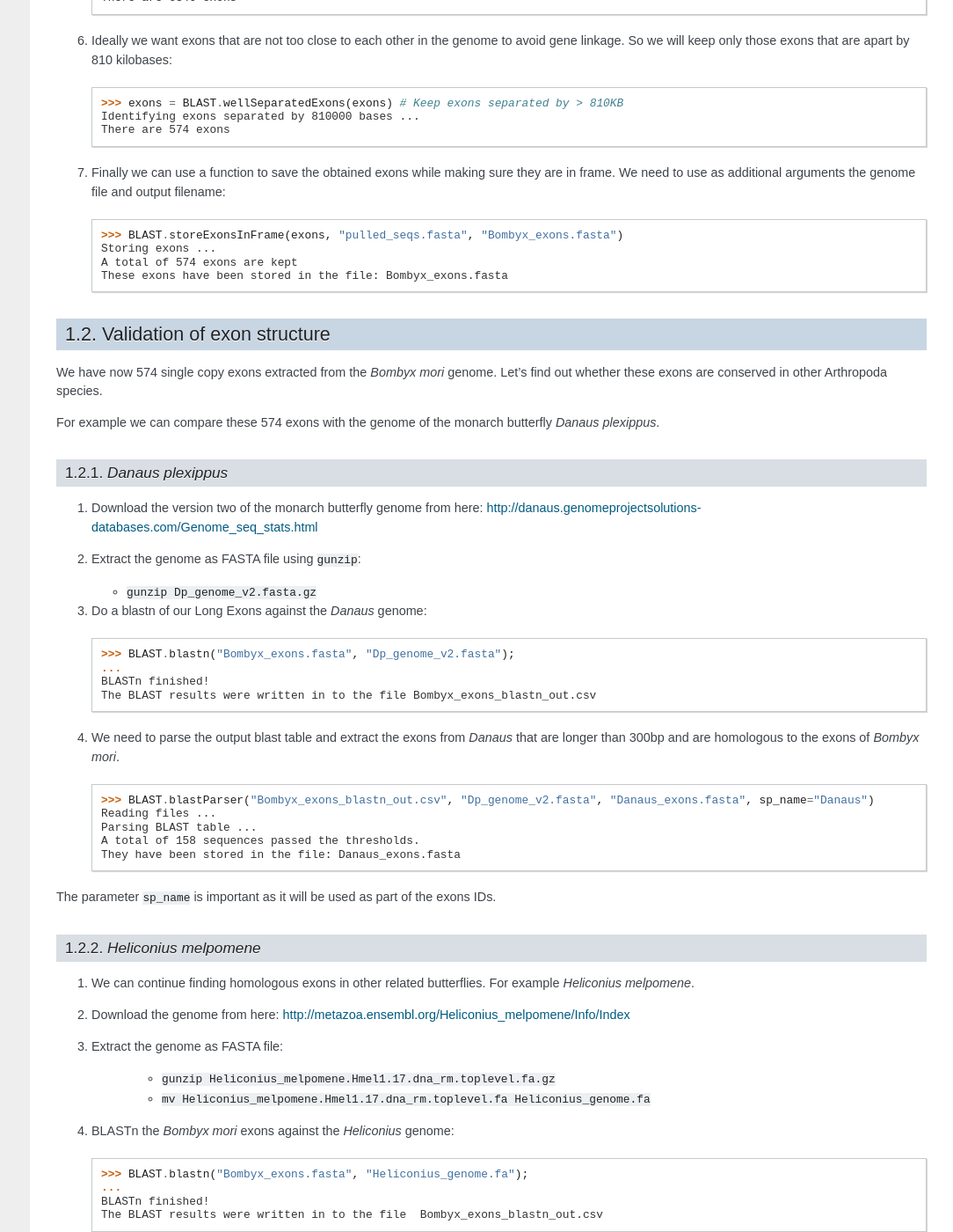
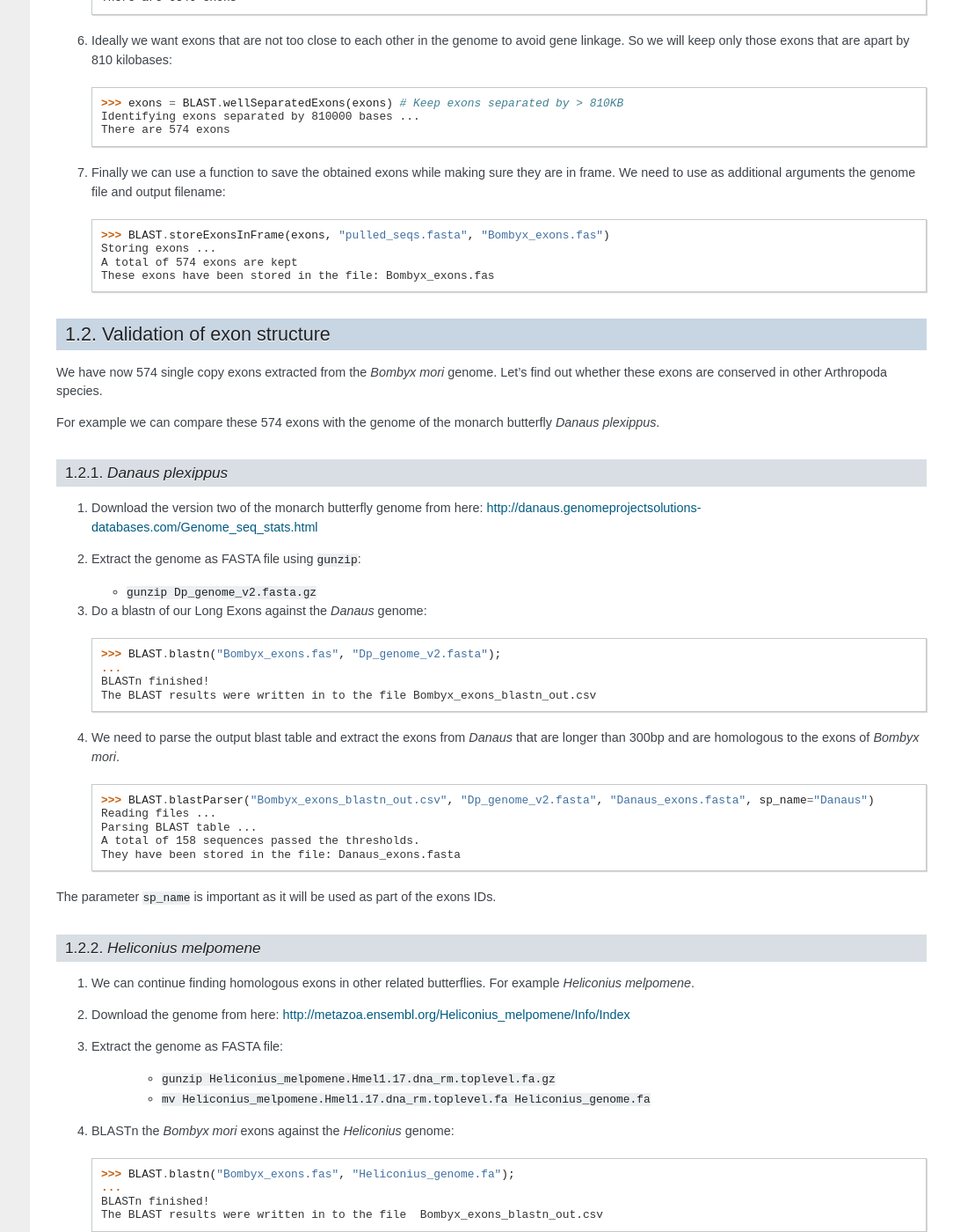
Before and after one commit to carlosp420/PyPhyloGenomics, a Jekyll site: the page getting-started.html, which Jekyll copies as it is, in a window 1280 px wide and 1400 px high, scrolled down 2337 px. Shown: the whole window at 88% size, without its empty margins (196-1280 px from the left). Built offline with Jekyll 4.4.1, drawn with Linux system fonts in a browser that asks for light colours; some of the changed text lies outside the part shown.

Commit message:
Bombyx_exons has ``fas`` extension

```diff
--- a/getting-started.html
+++ b/getting-started.html
@@ -195,10 +195,10 @@ in order to get exon sizes:</p>
 </div>
 </li>
 <li><p class="first">Finally we can use a function to save the obtained exons while making sure they are in frame. We need to use as additional arguments the genome file and output filename:</p>
-<div class="highlight-python"><div class="highlight"><pre><span class="gp">&gt;&gt;&gt; </span><span class="n">BLAST</span><span class="o">.</span><span class="n">storeExonsInFrame</span><span class="p">(</span><span class="n">exons</span><span class="p">,</span> <span class="s">&quot;pulled_seqs.fasta&quot;</span><span class="p">,</span> <span class="s">&quot;Bombyx_exons.fasta&quot;</span><span class="p">)</span>
+<div class="highlight-python"><div class="highlight"><pre><span class="gp">&gt;&gt;&gt; </span><span class="n">BLAST</span><span class="o">.</span><span class="n">storeExonsInFrame</span><span class="p">(</span><span class="n">exons</span><span class="p">,</span> <span class="s">&quot;pulled_seqs.fasta&quot;</span><span class="p">,</span> <span class="s">&quot;Bombyx_exons.fas&quot;</span><span class="p">)</span>
 <span class="go">Storing exons ...</span>
 <span class="go">A total of 574 exons are kept</span>
-<span class="go">These exons have been stored in the file: Bombyx_exons.fasta</span>
+<span class="go">These exons have been stored in the file: Bombyx_exons.fas</span>
 </pre></div>
 </div>
 </li>
@@ -221,7 +221,7 @@ out whether these exons are conserved in other Arthropoda species.</p>
 </ul>
 </li>
 <li><p class="first">Do a blastn of our Long Exons against the <em>Danaus</em> genome:</p>
-<div class="highlight-python"><div class="highlight"><pre><span class="gp">&gt;&gt;&gt; </span><span class="n">BLAST</span><span class="o">.</span><span class="n">blastn</span><span class="p">(</span><span class="s">&quot;Bombyx_exons.fasta&quot;</span><span class="p">,</span> <span class="s">&quot;Dp_genome_v2.fasta&quot;</span><span class="p">);</span>
+<div class="highlight-python"><div class="highlight"><pre><span class="gp">&gt;&gt;&gt; </span><span class="n">BLAST</span><span class="o">.</span><span class="n">blastn</span><span class="p">(</span><span class="s">&quot;Bombyx_exons.fas&quot;</span><span class="p">,</span> <span class="s">&quot;Dp_genome_v2.fasta&quot;</span><span class="p">);</span>
 <span class="gp">...</span>
 <span class="go">BLASTn finished!</span>
 <span class="go">The BLAST results were written in to the file Bombyx_exons_blastn_out.csv</span>
@@ -256,7 +256,7 @@ out whether these exons are conserved in other Arthropoda species.</p>
 </div></blockquote>
 </li>
 <li><p class="first">BLASTn the <em>Bombyx mori</em> exons against the <em>Heliconius</em> genome:</p>
-<div class="highlight-python"><div class="highlight"><pre><span class="gp">&gt;&gt;&gt; </span><span class="n">BLAST</span><span class="o">.</span><span class="n">blastn</span><span class="p">(</span><span class="s">&quot;Bombyx_exons.fasta&quot;</span><span class="p">,</span> <span class="s">&quot;Heliconius_genome.fa&quot;</span><span class="p">);</span>
+<div class="highlight-python"><div class="highlight"><pre><span class="gp">&gt;&gt;&gt; </span><span class="n">BLAST</span><span class="o">.</span><span class="n">blastn</span><span class="p">(</span><span class="s">&quot;Bombyx_exons.fas&quot;</span><span class="p">,</span> <span class="s">&quot;Heliconius_genome.fa&quot;</span><span class="p">);</span>
 <span class="gp">...</span>
 <span class="go">BLASTn finished!</span>
 <span class="go">The BLAST results were written in to the file  Bombyx_exons_blastn_out.csv</span>
@@ -284,7 +284,7 @@ out whether these exons are conserved in other Arthropoda species.</p>
 <li><p class="first">We downloaded the file <tt class="docutils literal"><span class="pre">Msex05162011.genome.fa</span></tt>.</p>
 </li>
 <li><p class="first">Blasted the <em>Bombyx mori</em> exons against the <em>Manduca</em> genome:</p>
-<div class="highlight-python"><div class="highlight"><pre><span class="gp">&gt;&gt;&gt; </span><span class="n">BLAST</span><span class="o">.</span><span class="n">blastn</span><span class="p">(</span><span class="s">&quot;Bombyx_exons.fasta&quot;</span><span class="p">,</span> <span class="s">&quot;Msex05162011.genome.fa&quot;</span><span class="p">)</span>
+<div class="highlight-python"><div class="highlight"><pre><span class="gp">&gt;&gt;&gt; </span><span class="n">BLAST</span><span class="o">.</span><span class="n">blastn</span><span class="p">(</span><span class="s">&quot;Bombyx_exons.fas&quot;</span><span class="p">,</span> <span class="s">&quot;Msex05162011.genome.fa&quot;</span><span class="p">)</span>
 <span class="gp">...</span>
 <span class="go">BLASTn finished!</span>
 <span class="go">The BLAST results were written in to the file  Bombyx_exons_blastn_out.csv</span>
@@ -327,7 +327,7 @@ All aligned sequences will be written into a folder called <tt class="docutils l
 </div>
 <p>Example:</p>
 <div class="highlight-python"><div class="highlight"><pre><span class="gp">&gt;&gt;&gt; </span><span class="kn">from</span> <span class="nn">pyphylogenomics</span> <span class="kn">import</span> <span class="n">MUSCLE</span>
-<span class="gp">&gt;&gt;&gt; </span><span class="n">files</span> <span class="o">=</span> <span class="p">[</span><span class="s">&#39;Bombyx_exons.fasta&#39;</span><span class="p">,</span> <span class="s">&#39;Danaus_exons.fasta&#39;</span><span class="p">,</span><span class="s">&#39;Heliconius_exons.fasta&#39;</span><span class="p">,</span><span class="s">&#39;Manduca_exons.fasta&#39;</span><span class="p">]</span>
+<span class="gp">&gt;&gt;&gt; </span><span class="n">files</span> <span class="o">=</span> <span class="p">[</span><span class="s">&#39;Bombyx_exons.fas&#39;</span><span class="p">,</span> <span class="s">&#39;Danaus_exons.fasta&#39;</span><span class="p">,</span><span class="s">&#39;Heliconius_exons.fasta&#39;</span><span class="p">,</span><span class="s">&#39;Manduca_exons.fasta&#39;</span><span class="p">]</span>
 <span class="gp">&gt;&gt;&gt; </span><span class="n">MUSCLE</span><span class="o">.</span><span class="n">batchAlignment</span><span class="p">(</span><span class="n">files</span><span class="p">)</span>
 <span class="gp">...</span>
 <span class="go">Pooling gene BGIBMGA000851:1-597</span>
```
Also changed, not shown: sources/getting-started.txt (+6 -6 lines), searchindex.js, 1 other file.
